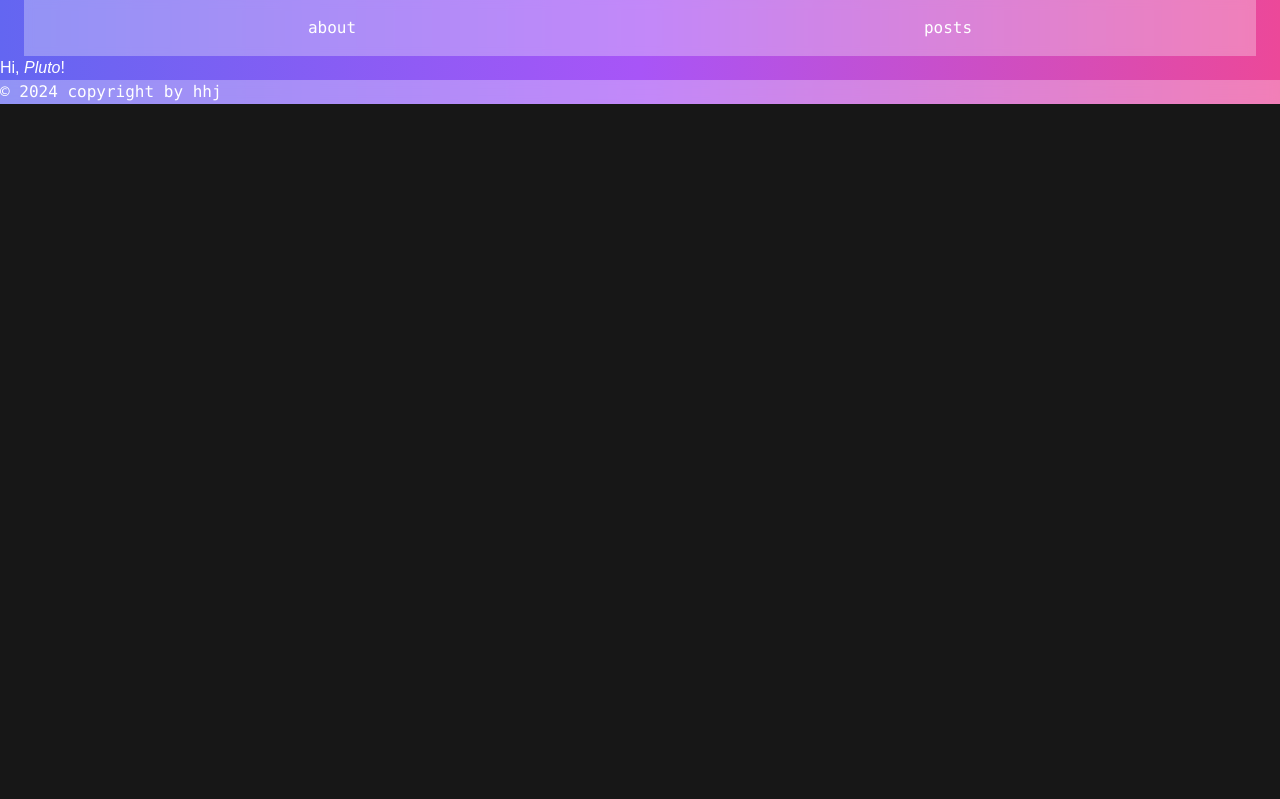
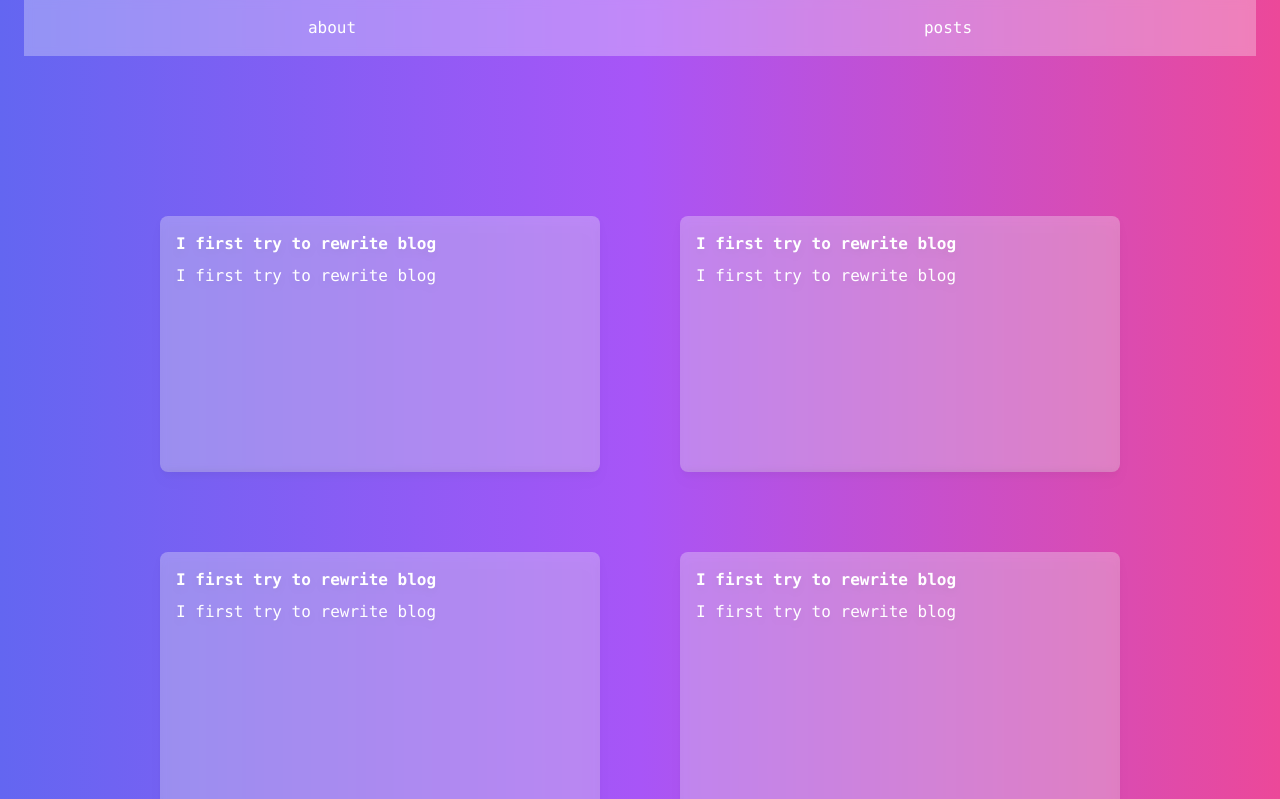
Before and after one commit to hashcowuwu/bblog, a Next.js app: page /posts/1 in a window 1280 px wide. Shown: the top 799 px of the page. Built offline with nearby package versions, Linux system fonts and the light colour scheme.

Commit message:
fix routine

```diff
--- /dev/null
+++ b/app/components/SonPoser.tsx
@@ -0,0 +1 @@
+import React from "react";
--- a/app/posts/[slug]/page.tsx
+++ b/app/posts/[slug]/page.tsx
@@ -1,6 +1,7 @@
 import React from 'react'
 import {createRoot} from 'react-dom/client'
 import Markdown from 'react-markdown'
+import BlogPoster from '@/app/components/BlogPoster'
 
 const markdown = '# Hi, *Pluto*!'
 
@@ -10,7 +11,11 @@ export default async function Page ({
   params: Promise<{ slug: string}>
 }) {
   const slug  = (await params).slug
-  return <div>
+  return (
+  <div>
+    <BlogPoster/>
+    {slug}
     <Markdown>{markdown}</Markdown>
   </div>
+  )
 }
```
